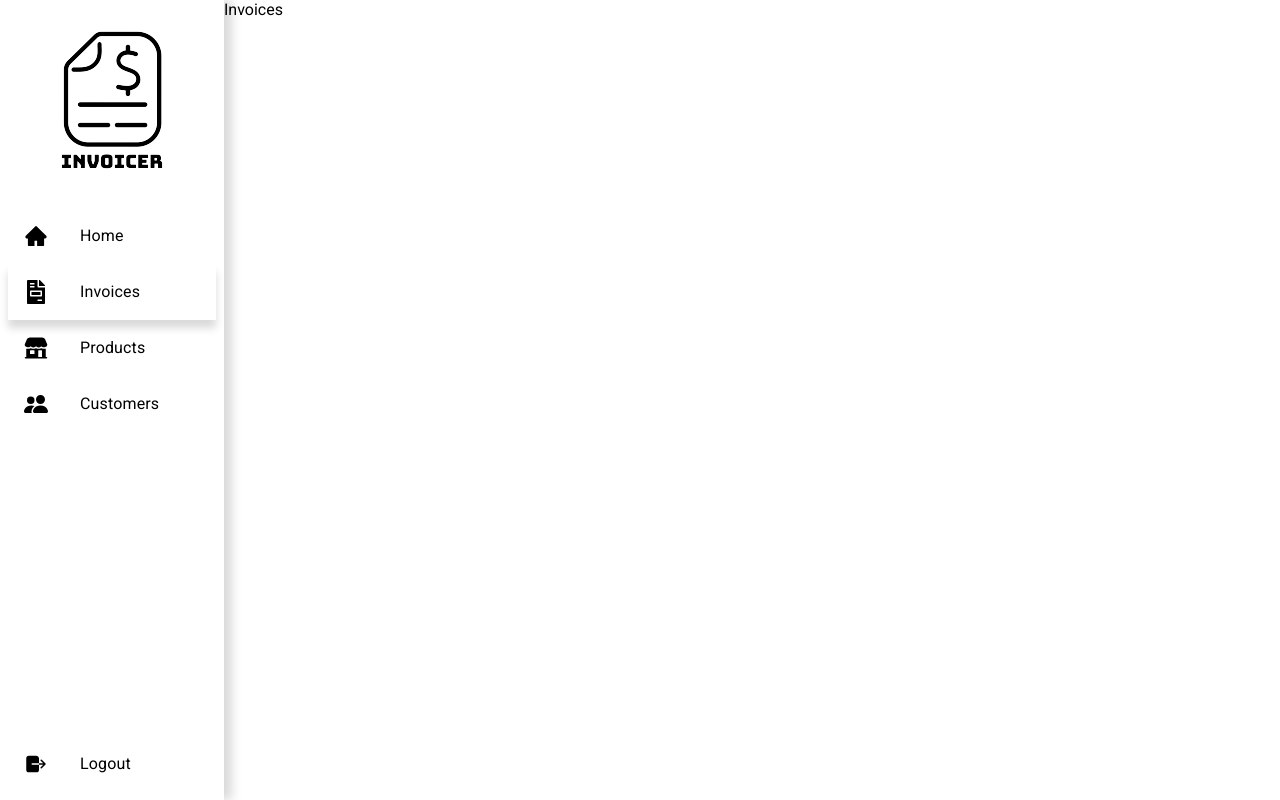
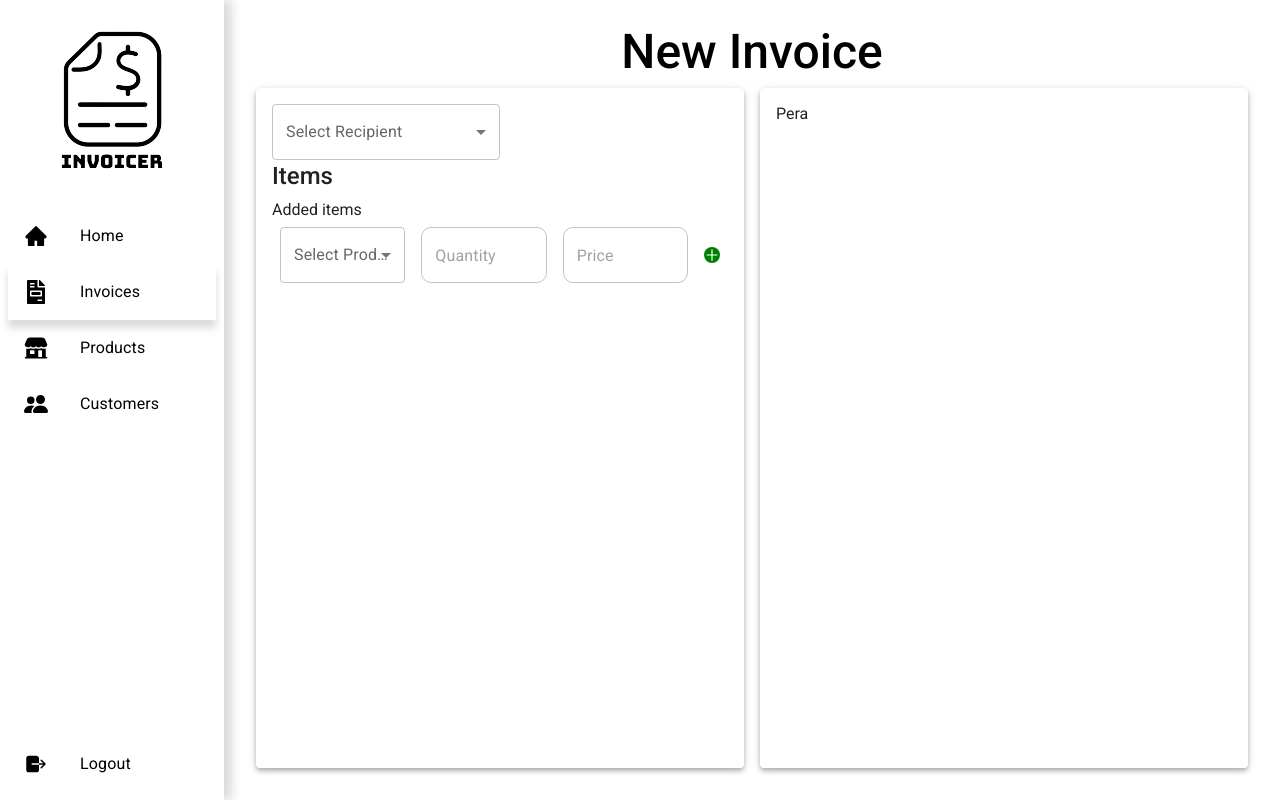
Before and after one commit to Citrusthecrazy/invoicer, a Next.js app: page /invoices in a window 1280 px wide. Built offline with nearby package versions, Linux system fonts and the light colour scheme.

Commit message:
Started working on invoice creation page

```diff
--- /dev/null
+++ b/pages/invoices/Invoices.module.css
@@ -0,0 +1,45 @@
+.container {
+  padding: 1.5rem;
+  flex-grow: 1;
+  display: flex;
+  flex-direction: column;
+}
+
+.content {
+  display: flex;
+  flex-direction: row;
+  justify-content: space-between;
+  flex: 1;
+}
+
+.paper {
+  flex: 50;
+  margin: 0.5rem;
+  padding: 1rem;
+}
+
+.formControl {
+  width: 50%;
+  margin-bottom: 1rem;
+}
+
+.newItem {
+  width: 100%;
+  display: flex;
+  flex-direction: row;
+  justify-content: center;
+  align-items: center;
+}
+
+.iconButton {
+  padding: 0;
+  height: 2rem;
+  width: 2rem;
+}
+.buttonIcon {
+  height: 100%;
+  width: 100%;
+  color: white;
+  background-color: green;
+  border-radius: 100%;
+}
--- a/pages/invoices/index.tsx
+++ b/pages/invoices/index.tsx
@@ -1,7 +1,58 @@
+import {
+  FormControl,
+  IconButton,
+  InputLabel,
+  MenuItem,
+  Paper,
+  Select,
+  Typography,
+} from "@mui/material";
+import { Box } from "@mui/system";
 import React from "react";
+import { AiOutlinePlus } from "react-icons/ai";
+import Input from "../../components/Input";
+import styles from "./Invoices.module.css";
 
 const Invoices = () => {
-  return <div>Invoices</div>;
+  return (
+    <Box className={styles.container}>
+      <Typography variant="h3" textAlign="center" fontWeight="medium">
+        New Invoice
+      </Typography>
+      <Box className={styles.content}>
+        <Paper className={styles.paper} elevation={4}>
+          <FormControl className={styles.formControl}>
+            <InputLabel>Select Recipient</InputLabel>
+            <Select>
+              <MenuItem>Era</MenuItem>
+              <MenuItem>Pera</MenuItem>
+            </Select>
+          </FormControl>
+          <Typography variant="h5" gutterBottom fontWeight="medium">
+            Items
+          </Typography>
+          <Box>Added items</Box>
+          <Box className={styles.newItem}>
+            <FormControl sx={{ flex: 25, margin: ".5rem" }}>
+              <InputLabel>Select Product</InputLabel>
+              <Select>
+                <MenuItem>Era</MenuItem>
+                <MenuItem>Pera</MenuItem>
+              </Select>
+            </FormControl>
+            <Input sx={{ flex: 25, margin: ".5rem" }} placeholder="Quantity" />
+            <Input sx={{ flex: 25, margin: ".5rem" }} placeholder="Price" />
+            <IconButton disableRipple className={styles.iconButton}>
+              <AiOutlinePlus className={styles.buttonIcon} />
+            </IconButton>
+          </Box>
+        </Paper>
+        <Paper className={styles.paper} elevation={4}>
+          Pera
+        </Paper>
+      </Box>
+    </Box>
+  );
 };
 
 export default Invoices;
```
